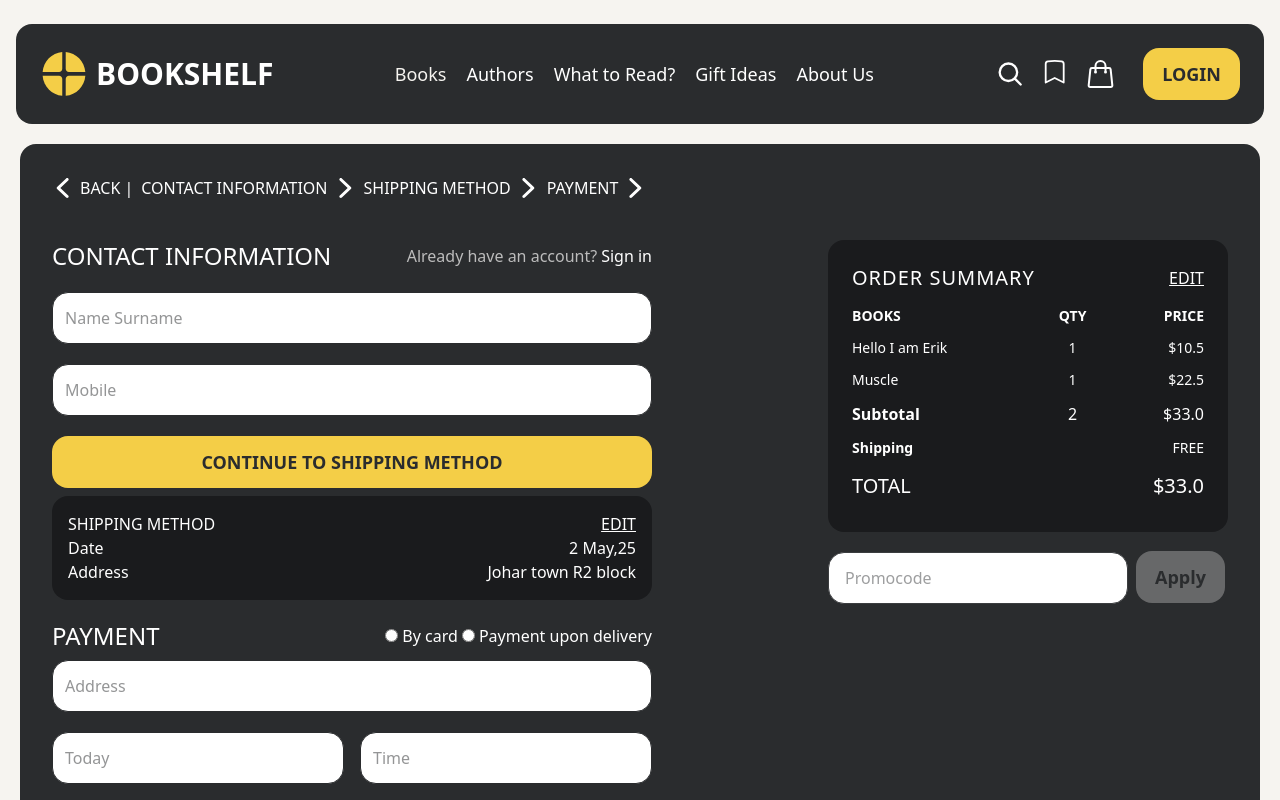
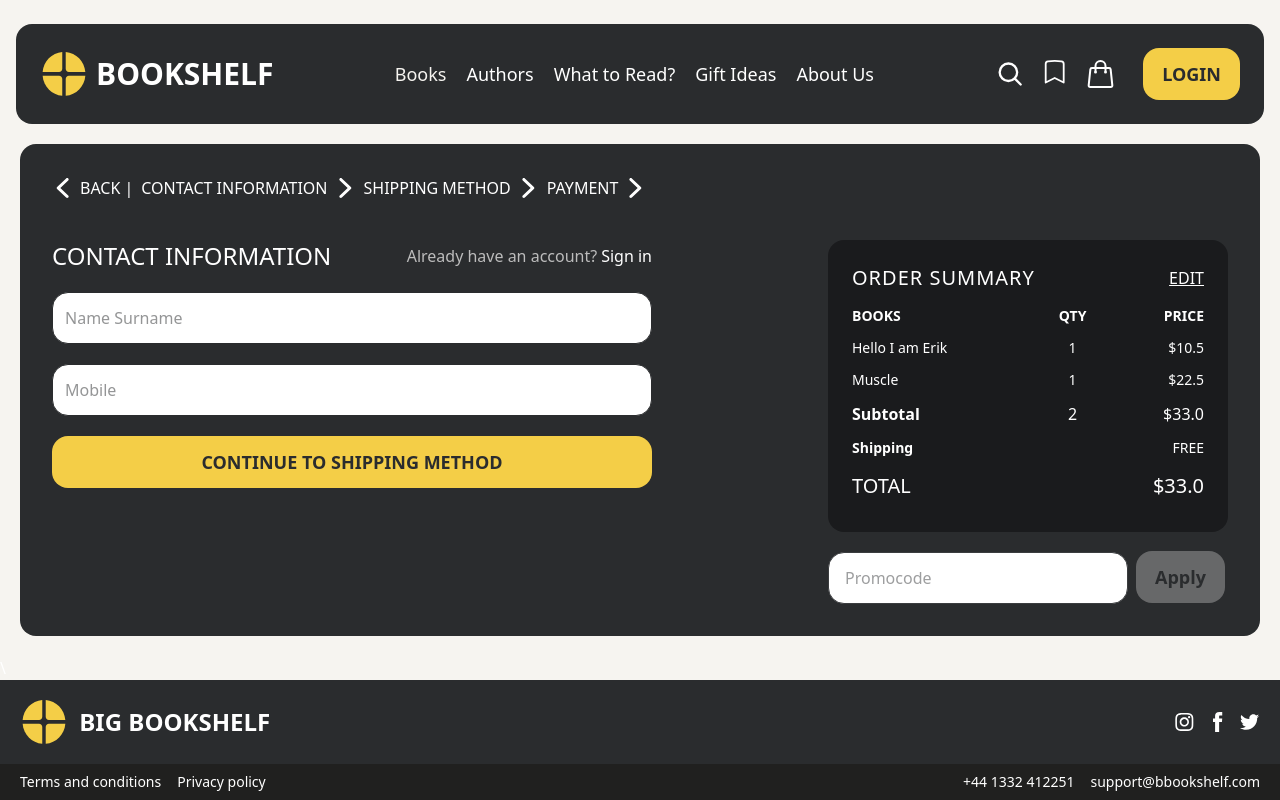
Before and after one commit to abdullahnadeemdev/bookshelf, a React (Vite) app: page /checkout in a window 1280 px wide. Shown: the top 800 px of the page. Built offline with nearby package versions, Linux system fonts and the light colour scheme.

Commit message:
route complete

```diff
--- a/src/components/checkout/CloseCard.jsx
+++ b/src/components/checkout/CloseCard.jsx
@@ -3,12 +3,14 @@ import React from "react";
 const CloseCard = (props) => {
   // console.log("props", props);
   // console.log("props var of close", props.hint);
-  let name = props.hint;
-  // console.log("name", name);
+  let { hint } = props;
+  let { hint2 } = props;
+  // console.log("name", hint);
+
   const handleClick = () => {
-    console.log("props.var beforeee", props.var);
-    props.fun((prev) => ({ ...prev, name: false }));
-    console.log("props.var after", props.var);
+    console.log("CLOSED props.var beforeee", props.var);
+    props.fun((prev) => ({ ...prev, [hint]: true }));
+    console.log("CLOSED props.var after", props.var);
   };
   return (
     <div className="bg-blackC rounded-2xl p-4 w-150">
--- a/src/components/checkout/checkout1/ContactInfo.jsx
+++ b/src/components/checkout/checkout1/ContactInfo.jsx
@@ -5,10 +5,15 @@ import { useLocation } from "react-router";
 const ContactInfo = (props) => {
   // console.log(props);
   const handleClick = () => {
+    console.log("XONTACT props.var before", props.var);
+
     props.fun((prev) => ({
       ...prev,
       contactBtn: false,
+      shipBtn: true,
+      editContactBtn: false,
     }));
+    console.log("XONTACT props.var before", props.var);
   };
   return (
     <div className="w-150">
--- a/src/components/checkout/checkout1/Index.jsx
+++ b/src/components/checkout/checkout1/Index.jsx
@@ -12,7 +12,9 @@ const Index = () => {
   const [orderState, setOrderState] = useState({
     contactBtn: true,
     shipBtn: false,
-    paymentBtn: true,
+    paymentBtn: false,
+    editContactBtn: false,
+    editShipBtn: false,
   });
   // const loc = useLocation();
   // const path = loc.pathname;
@@ -40,12 +42,32 @@ const Index = () => {
 
       <div className="flex justify-between">
         <div className="">
-          {orderState?.contactBtn ? (
-            <ContactInfo var={orderState} fun={setOrderState} />
-          ) : (
+          {(() => {
+            if (
+              orderState.shipBtn === false &&
+              orderState.contactBtn === true &&
+              orderState.paymentBtn === false
+            ) {
+              return <ContactInfo var={orderState} fun={setOrderState} />;
+            } else if (
+              orderState.editContactBtn === true &&
+              orderState.shipBtn === false &&
+              orderState.contactBtn === false &&
+              orderState.paymentBtn === true
+            ) {
+              return <ContactInfo var={orderState} fun={setOrderState} />;
+            } else if (
+              (orderState.shipBtn === true &&
+                orderState.contactBtn === false &&
+                orderState.paymentBtn === false) ||
+              orderState.editShipBtn === true
+            ) {
+              return (
+                <>
                   <CloseCard
                     var={orderState}
-              hint="contactBtn"
+                    hint="editContactBtn"
+                    hint2="contactBtn"
                     fun={setOrderState}
                     head="CONTACT INFORMATION"
                     title="Name"
@@ -53,14 +75,31 @@ const Index = () => {
                     title2="Contact"
                     info2="+345098656"
                   />
-          )}
                   <p className="h-2"></p>
-
-          {orderState.shipBtn ? (
                   <Shipping var={orderState} fun={setOrderState} />
-          ) : (
+                </>
+              );
+            } else if (
+              orderState.shipBtn === false &&
+              orderState.contactBtn === false &&
+              orderState.paymentBtn === true
+            ) {
+              return (
+                <>
+                  <CloseCard
+                    var={orderState}
+                    hint="editContactBtn"
+                    fun={setOrderState}
+                    head="CONTACT INFORMATION"
+                    title="Name"
+                    info="Ali Ahmed"
+                    title2="Contact"
+                    info2="+345098656"
+                  />
+                  <p className="h-2"></p>
                   <CloseCard
                     hint="shipBtn"
+                    hint2="editShipBtn"
                     var={orderState}
                     fun={setOrderState}
                     head="SHIPPING METHOD"
@@ -69,12 +108,14 @@ const Index = () => {
                     title2="Address"
                     info2="Johar town R2 block"
                   />
-          )}
-          {orderState.paymentBtn ? (
+                  <p className="h-2"></p>
                   <Payment var={orderState} fun={setOrderState} />
-          ) : (
-            ""
-          )}
+                </>
+              );
+            } else {
+              return <p>Error loading pages</p>;
+            }
+          })()}
         </div>
 
         <OrderSummay />
--- a/src/components/checkout/checkout2/Shipping.jsx
+++ b/src/components/checkout/checkout2/Shipping.jsx
@@ -3,7 +3,14 @@ import Button from "../../shared/button/Button";
 
 const Shipping = (props) => {
   const handleClick = () => {
-    props.fun((prev) => ({ ...prev, shipBtn: false }));
+    console.log("SHIPPIN props.var before", props.var);
+    props.fun((prev) => ({
+      ...prev,
+      shipBtn: false,
+      editShipBtn: false,
+      paymentBtn: true,
+    }));
+    console.log("SHIPPIN props.var after", props.var);
   };
   return (
     <div className="w-150 mt-5">
@@ -12,15 +19,15 @@ const Shipping = (props) => {
       <div className="flex items-center gap-4">
         <input
           type="text"
-          name=""
-          id=""
+          name="date"
+          id="date"
           className="border h-13 p-3 my-5 bg-white rounded-2xl w-full text-grayBg"
           placeholder="Today "
         />
         <input
           type="text"
-          name=""
-          id=""
+          name="time"
+          id="time"
           className="border h-13 p-3 bg-white rounded-2xl w-full text-grayBg"
           placeholder="Time"
         />
--- a/src/components/checkout/checkout3/Payment.jsx
+++ b/src/components/checkout/checkout3/Payment.jsx
@@ -3,7 +3,7 @@ import Button from "../../shared/button/Button";
 
 const Payment = (props) => {
   const handleClick = () => {
-    props.fun((prev) => ({ ...prev, shipBtn: false }));
+    props.fun((prev) => ({ ...prev, paymentBtn: false }));
   };
   return (
     <div className="w-150 mt-5">
@@ -31,25 +31,25 @@ const Payment = (props) => {
 
       <input
         type="text"
-        name="address"
-        id="address"
+        name="cardnum"
+        id="cardnum"
         className="border mt-2 h-13 p-3 bg-white rounded-2xl w-full text-grayBg"
-        placeholder="Address"
+        placeholder="Card Number"
       />
       <div className="flex items-center gap-4">
         <input
           type="text"
-          name=""
-          id=""
+          name="expiry"
+          id="expiry"
           className="border h-13 p-3 my-5 bg-white rounded-2xl w-full text-grayBg"
-          placeholder="Today "
+          placeholder="Expiration "
         />
         <input
           type="text"
-          name=""
-          id=""
+          name="cvv"
+          id="cvv"
           className="border h-13 p-3 bg-white rounded-2xl w-full text-grayBg"
-          placeholder="Time"
+          placeholder="CVV"
         />
       </div>
 
```
Lines whose indentation alone changed are shown as unchanged.
